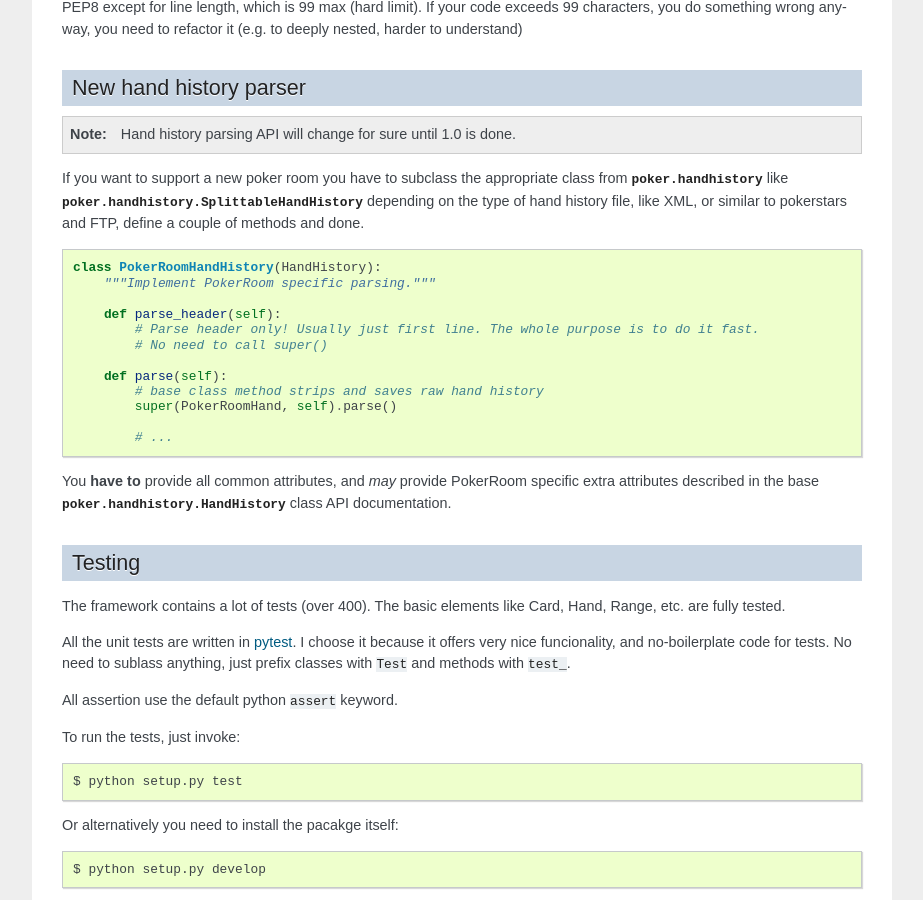
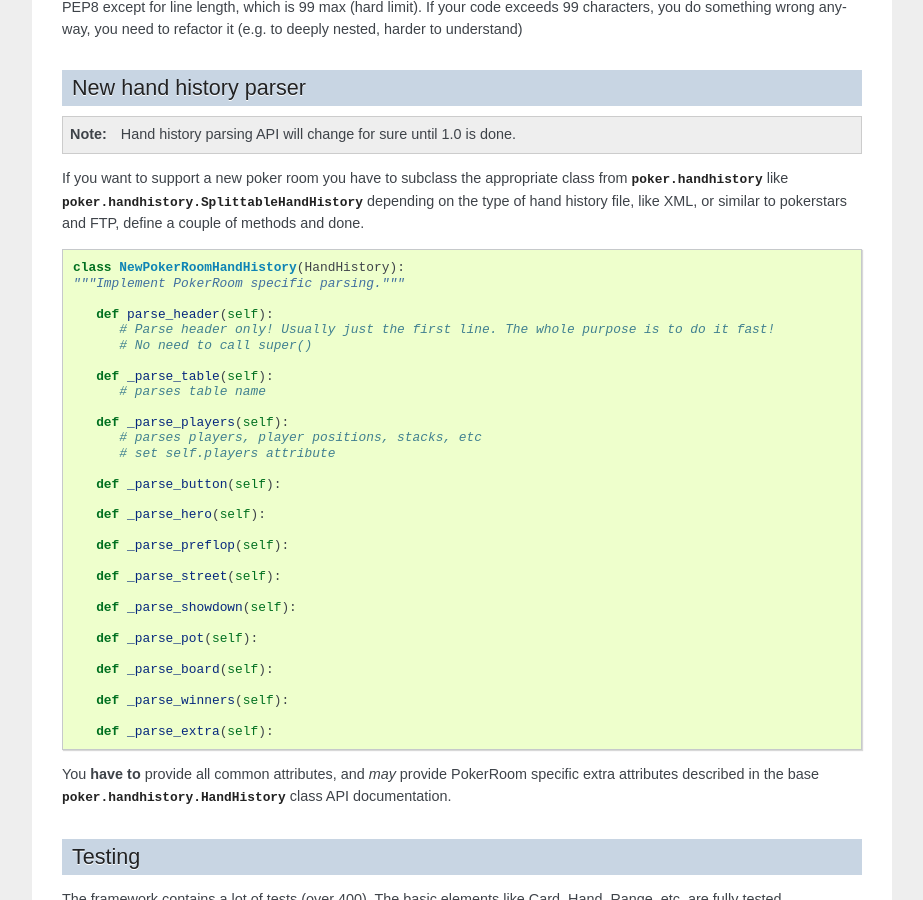
Before and after one commit to pokerregion/poker, a Sphinx documentation site: the page built from docs/development.rst, in a window 1280 px wide and 900 px high, scrolled down 556 px. Shown: the whole window, without its empty margins (198-1121 px from the left). Built offline with Sphinx 7.4.7, drawn with Linux system fonts in a browser that asks for light colours.

Commit message:
Redesign base class for splittable hand histories to make a uniform API.

```diff
--- a/docs/development.rst
+++ b/docs/development.rst
@@ -42,23 +42,43 @@ New hand history parser
 .. note:: Hand history parsing API will change for sure until 1.0 is done.
 
 If you want to support a new poker room you have to subclass the appropriate class from
-:mod:`poker.handhistory` like :class:`poker.handhistory.SplittableHandHistory` depending on the type of
-hand history file, like XML, or similar to pokerstars and FTP, define a couple of methods and done.
+:mod:`poker.handhistory` like :class:`poker.handhistory.SplittableHandHistory` depending on the
+type of hand history file, like XML, or similar to pokerstars and FTP,
+define a couple of methods and done.
 
 .. code-block:: python
 
-    class PokerRoomHandHistory(HandHistory):
-        """Implement PokerRoom specific parsing."""
+   class NewPokerRoomHandHistory(HandHistory):
+   """Implement PokerRoom specific parsing."""
 
-        def parse_header(self):
-            # Parse header only! Usually just first line. The whole purpose is to do it fast.
-            # No need to call super()
+      def parse_header(self):
+         # Parse header only! Usually just the first line. The whole purpose is to do it fast!
+         # No need to call super()
 
-        def parse(self):
-            # base class method strips and saves raw hand history
-            super(PokerRoomHand, self).parse()
+      def _parse_table(self):
+         # parses table name
 
-            # ...
+      def _parse_players(self):
+         # parses players, player positions, stacks, etc
+         # set self.players attribute
+
+      def _parse_button(self):
+
+      def _parse_hero(self):
+
+      def _parse_preflop(self):
+
+      def _parse_street(self):
+
+      def _parse_showdown(self):
+
+      def _parse_pot(self):
+
+      def _parse_board(self):
+
+      def _parse_winners(self):
+
+      def _parse_extra(self):
 
 
 You **have to** provide all common attributes, and *may* provide PokerRoom specific extra
```
Also changed, not shown: 1 other file.
